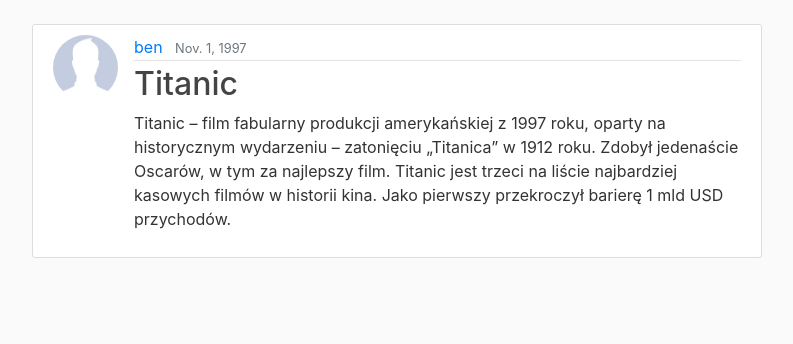
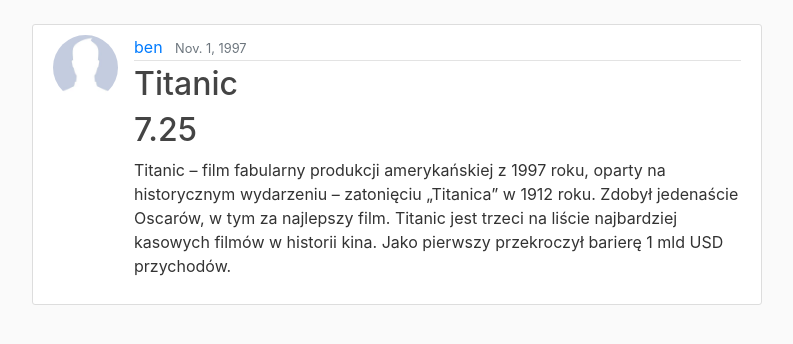
Before and after one commit to tom3108/Filmweb-by-Tom, a Django app: page /movie/12/ in a window 1280 px wide. Shown: the part 56-400 px from the top of the page, without its empty margins (53-846 px from the left). Run offline with Django 3.2, Linux system fonts and the light colour scheme; data comes from the database, SQL or seed files in the repository; some libraries are stand-ins or nearby versions.

Commit message:
More fields

```diff
--- a/movie/templates/movie/home.html
+++ b/movie/templates/movie/home.html
@@ -11,6 +11,7 @@
 		      <small class="text-muted">{{ movie.date_premiere }}</small>
 		    </div>
 		    <h2><a class="article-title" href="{% url 'movie-detail' movie.id %}">{{ movie.title }}</a></h2>
+        <h2><a class="article-title" href="">{{ movie.imdb_rating }}</a></h2>
 		    <p class="article-content">{{ movie.content }}</p>
 		  </div>
 		</article>
--- a/movie/templates/movie/movie_detail.html
+++ b/movie/templates/movie/movie_detail.html
@@ -20,6 +20,7 @@
 	      {% endif %}
 	    </div>
 	    <h2 class="article-title" >{{ object.title }}</h2>
+	    <h2 class="article-title" >{{ object.imdb_rating }}</h2>
 	    <p class="article-content">{{ object.content }}</p>
 	  </div>
 	</article>
```
